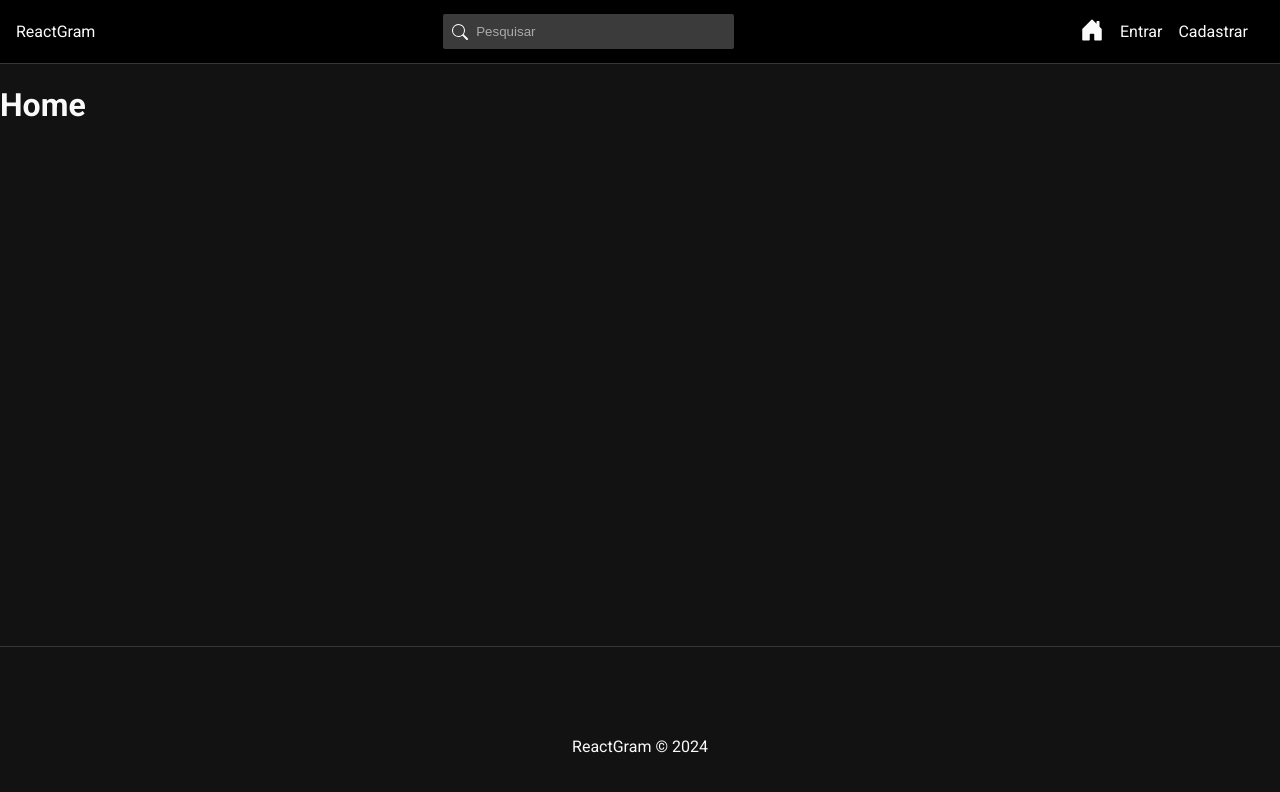
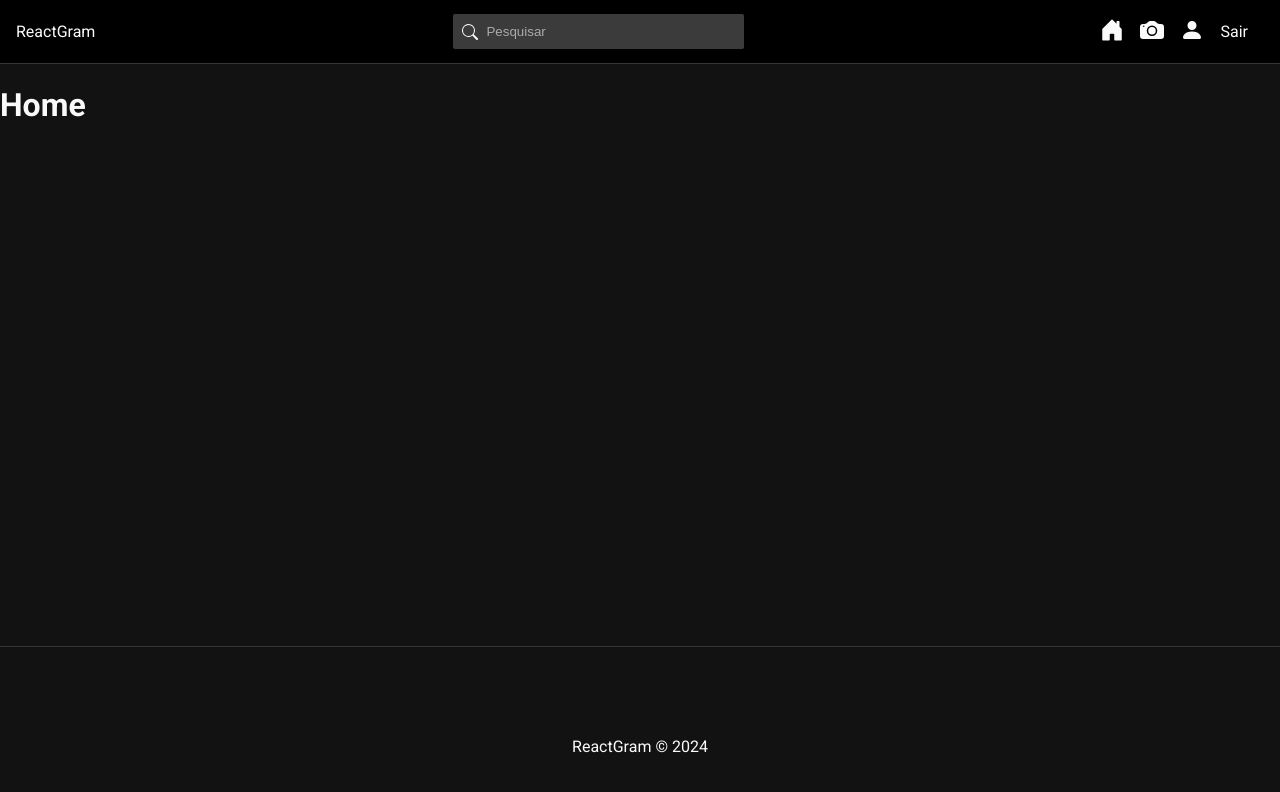
Before and after one commit to Robdsjr007/ReactGram, a React (Vite) app in the folder frontend/: page / in a window 1280 px wide. Shown: the top 792 px of the page. Built offline with nearby package versions, Linux system fonts and the light colour scheme; sample sign-in values are in the browser's storage.

Commit message:
Layout changes

```diff
--- a/frontend/src/App.jsx
+++ b/frontend/src/App.jsx
@@ -1,4 +1,7 @@
 import { BrowserRouter, Routes, Route, Navigate } from 'react-router-dom';
+
+// Hooks
+import { useAuth } from './hooks/useAuth';
 
 // estilo
 import './styles/app.sass';
@@ -11,15 +14,22 @@
 import Footer from './components/Footer';
 
 const App = () => {
+  const {auth, loading} = useAuth();
+
+// Carregando componentes
+  if(loading) {
+    return <p>Carregando...</p>
+  }
+
   return (
     <div className='App'>
       <BrowserRouter>
         <Navbar />
         <div className="container">
           <Routes>
-            <Route path='/' element={<Home />} />
-            <Route path='/login' element={<Login />} />
-            <Route path='/register' element={<Register />} />
+            <Route path='/' element={auth ? <Home /> : <Navigate to="/login"/>} />
+            <Route path='/login' element={!auth ? <Login /> : <Navigate to="/"/> } />
+            <Route path='/register' element={!auth ? <Register /> : <Navigate to="/"/>} />
           </Routes>
         </div>
         <Footer />
--- a/frontend/src/components/Navbar.jsx
+++ b/frontend/src/components/Navbar.jsx
@@ -1,10 +1,20 @@
 import { NavLink, Link } from "react-router-dom"
 import { BsSearch, BsHouseDoorFill, BsFillPersonFill, BsFillCameraFill } from "react-icons/bs";
+
+// Hooks
+import { useState } from "react";
+import { useAuth } from "../hooks/useAuth";
+import { useDispatch, useSelector } from "react-redux";
+import { useNavigate } from "react-router-dom";
 
 // estilo
 import '../styles/components/navbar.sass'
 
 const Navbar = () => {
+    const { auth } = useAuth();
+    const { user } = useSelector((state) => state.auth);
+
+
     return (
 
         <nav id="nav">
@@ -15,13 +25,33 @@
                 <input type="text" placeholder="Pesquisar" />
             </form>
             <ul id="nav-links">
+                {auth ? (
+                    <>
                         <li>
                             <NavLink to="/">
                                 <BsHouseDoorFill />
                             </NavLink>
                         </li>
+                        {user && (
                             <li>
-                    <NavLink to="/login">
+                                <NavLink to={`/usets/${user._id}`}>
+                                    <BsFillCameraFill />
+                                </NavLink>
+                            </li>
+                        )}
+                        <li>
+                            <NavLink to="/profile">
+                                <BsFillPersonFill />
+                            </NavLink>
+                        </li>
+                        <li>
+                            <span>Sair</span>
+                        </li>
+                    </>
+                ) : (
+                    <>
+                        <li>
+                            <NavLink to='/login'>
                                 Entrar
                             </NavLink>
                         </li>
@@ -30,6 +60,9 @@
                                 Cadastrar
                             </NavLink>
                         </li>
+                    </>
+                )}
+
             </ul>
 
         </nav>
--- /dev/null
+++ b/frontend/src/hooks/useAuth.jsx
@@ -0,0 +1,22 @@
+import { useState, useEffect } from "react"
+import { useSelector } from 'react-redux';
+
+export const useAuth = () => {
+  const { user } = useSelector((state) => state.auth);
+
+  const [auth, setAuth] = useState(false);
+  const [loading, setLoading] = useState(true);
+
+    useEffect(() => {
+        if(user) {
+            setAuth(true);
+        } else {
+            setAuth(false);
+        }
+
+        setLoading(false);
+
+    }, [user])
+
+    return {auth, loading};
+};
```
Lines whose indentation alone changed are shown as unchanged.
